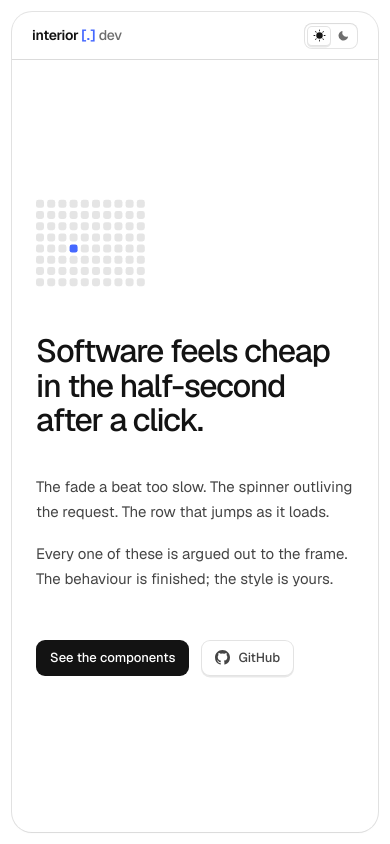
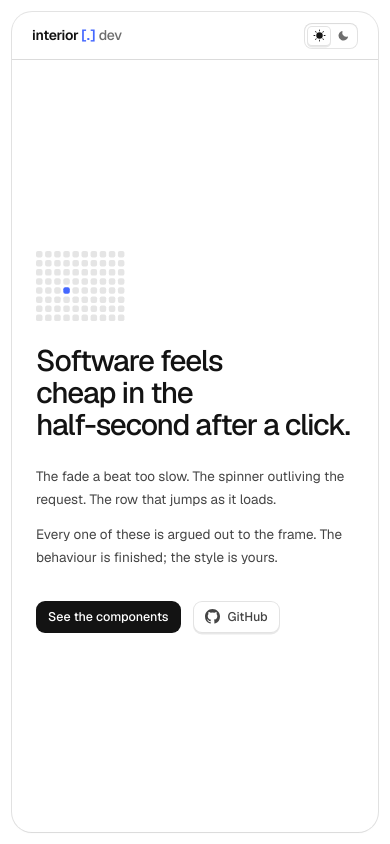
Before and after one commit to ddoemonn/interior, a Next.js app: page / in a window 390 px wide. Built offline with nearby package versions, Linux system fonts and the light colour scheme.

Commit message:
compact mobile landing

```diff
--- a/app/page.tsx
+++ b/app/page.tsx
@@ -6,27 +6,27 @@ import { Logo } from "@/components/site/logo";
 /** Placeholder cover. The real landing comes once the set is further along. */
 export default function Home() {
   return (
-    <div className="flex min-h-screen flex-1 p-3 sm:p-5">
-      <div className="mat-panel flex flex-1 flex-col rounded-[20px]">
-        <header className="flex h-12 items-center gap-4 border-b border-hairline px-5">
+    <div className="flex h-dvh flex-1 p-3 sm:h-auto sm:min-h-screen sm:p-5">
+      <div className="mat-panel flex min-h-0 flex-1 flex-col overflow-hidden rounded-[20px]">
+        <header className="flex h-12 shrink-0 items-center gap-4 border-b border-hairline px-5">
           <Logo />
           <span className="flex-1" />
           <ThemeToggle />
         </header>
 
-        <main className="flex flex-1 items-center px-6 sm:px-12">
-          <div className="mx-auto w-full max-w-[900px] py-24">
-            <div className="w-fit origin-left scale-[1.6]">
+        <main className="flex min-h-0 flex-1 overflow-y-auto overscroll-contain px-6 sm:px-12">
+          <div className="mx-auto my-auto w-full max-w-[900px] py-10 sm:py-24">
+            <div className="w-fit origin-left scale-[1.3] sm:scale-[1.6]">
               <BrandMark />
             </div>
 
-            <h1 className="mt-16 max-w-[22ch] text-balance text-[clamp(32px,5.6vw,52px)] font-medium leading-[1.08] tracking-[-0.04em] text-ink">
+            <h1 className="mt-8 max-w-[22ch] text-balance text-[clamp(26px,7.6vw,32px)] font-medium leading-[1.08] tracking-[-0.04em] text-ink sm:mt-16 sm:text-[clamp(32px,5.6vw,52px)]">
               Software feels cheap in the{" "}
               <span className="whitespace-nowrap">half-second</span> after a
               click.
             </h1>
 
-            <div className="mt-9 grid max-w-[44ch] gap-4 text-[15px] leading-[1.7] text-ink-2">
+            <div className="mt-6 grid max-w-[44ch] gap-3 text-[13.5px] leading-[1.7] text-ink-2 sm:mt-9 sm:gap-4 sm:text-[15px]">
               <p>
                 The fade a beat too slow. The spinner outliving the request. The
                 row that jumps as it loads.
@@ -37,10 +37,10 @@ export default function Home() {
               </p>
             </div>
 
-            <div className="mt-12 flex flex-wrap items-center gap-3">
+            <div className="mt-8 flex flex-wrap items-center gap-3 sm:mt-12">
               <Link
                 href="/docs"
-                className="press inline-flex h-9 items-center rounded-[9px] px-3.5 text-[13px] font-medium"
+                className="press inline-flex h-8 items-center rounded-[9px] px-3 text-[12.5px] font-medium sm:h-9 sm:px-3.5 sm:text-[13px]"
                 style={{ background: "var(--ink)", color: "var(--panel)" }}
               >
                 See the components
@@ -49,7 +49,7 @@ export default function Home() {
                 href="https://github.com/ddoemonn/interior"
                 target="_blank"
                 rel="noreferrer"
-                className="mat-cap press inline-flex h-9 items-center gap-2 rounded-[9px] px-3.5 text-[13px] font-medium text-ink-2 hover:text-ink"
+                className="mat-cap press inline-flex h-8 items-center gap-2 rounded-[9px] px-3 text-[12.5px] font-medium text-ink-2 hover:text-ink sm:h-9 sm:px-3.5 sm:text-[13px]"
               >
                 <svg
                   width="15"
```
